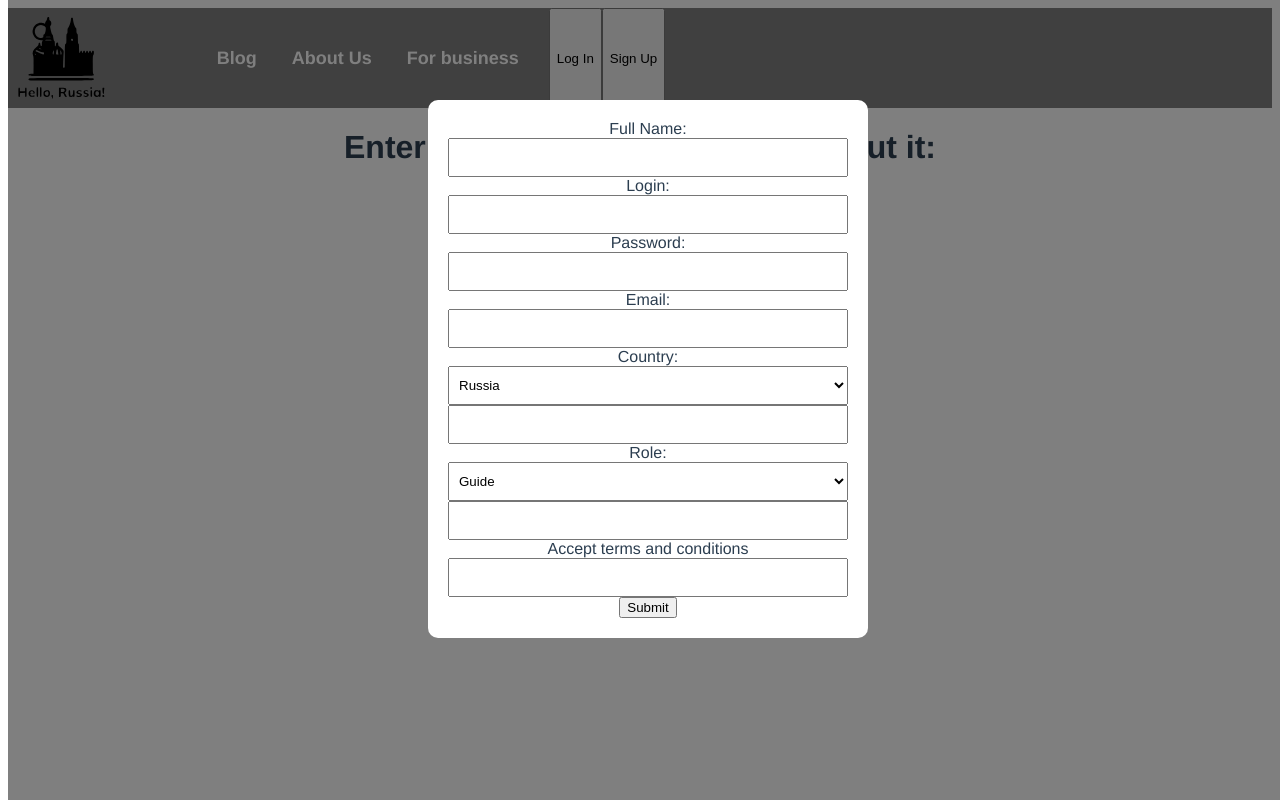
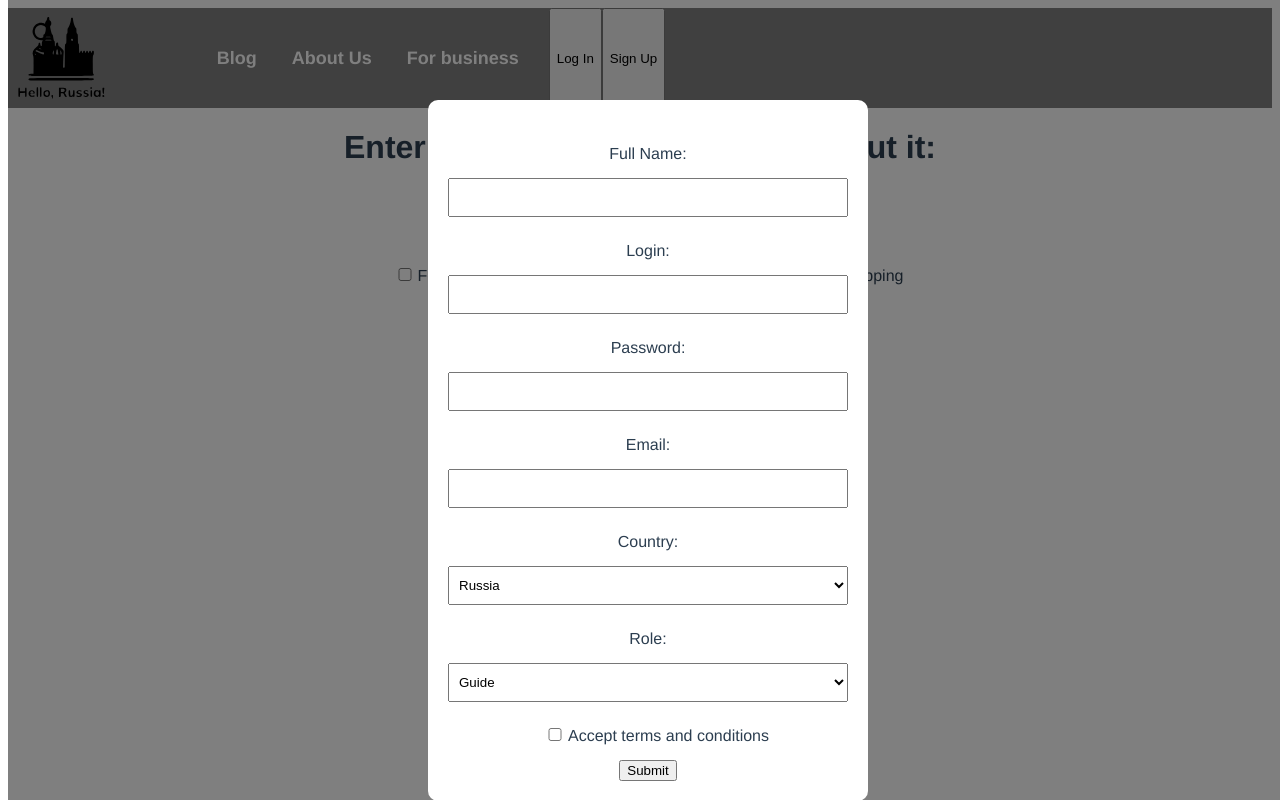
Before and after one commit to kittitereh/web, a Vue app: page / in a window 1280 px wide. Both pictures are taken after a click on the button "Sign Up". Built offline with nearby package versions, Linux system fonts and the light colour scheme.

Commit message:
add tags

```diff
--- a/src/components/CreateAccountPopup.vue
+++ b/src/components/CreateAccountPopup.vue
@@ -15,15 +15,18 @@
                     <option value="Russia"> Russia </option>
                     <option value="China"> China </option>
                 </select>
-                <input type="country" requred v-model="country">
                 <label for = "is_guide">Role:</label>
                 <select type="is_guide" required>
                     <option value="guide"> Guide </option>
                     <option value="tourist"> Tourist</option>
                 </select>
-                <input> Accept terms and conditions <input>
-                <button v-on:click="">Submit</button>
+
             </form>
+            <div>
+                <input type="checkbox" required v-model="terms">
+                <label>Accept terms and conditions</label>
+            </div>
+            <button v-on:click="">Submit</button>
         </div>
     </div>
 </template>
@@ -39,6 +42,7 @@
             password: '',
             country: '',
             role: 'Tourist',
+            terms: false,
         }
 
     },
@@ -69,7 +73,7 @@
 
     label{
         display: inline-block;
-        margin: 25px 0 15 px;
+        margin: 25px 0 15px;
     }
 
     input, select {
@@ -78,4 +82,12 @@
         box-sizing: border-box;
         padding: 10px 6px;
     }
+
+    input[type="checkbox"] {
+        display: inline-block;
+        margin-right: 5px;
+        margin-left: 20px;
+        position: relative;
+        width: 16px;
+    }
 </style>
--- a/src/components/SearchBar.vue
+++ b/src/components/SearchBar.vue
@@ -6,11 +6,24 @@
               class="search-input"
               placeholder="e.g. Moscow"
               type="tags"
-              v-model="tags"/>
+              v-model="tag"
+              @keyup="addTag"/>
         <button class="search-button" @click="searchOnTags">
           <i class="fa-solid fa-magnifying-glass"></i>
         </button>
       </div>
+      <div>
+            <input type="checkbox" value="Food" v-model="tags">
+            <label>Food</label>
+            <input type="checkbox" value="For kids" v-model="tags">
+            <label>For kids</label>
+            <input type="checkbox" value="Russian history" v-model="tags">
+            <label>Russian history</label>
+            <input type="checkbox" value="Culture" v-model="tags">
+            <label>Culture</label>
+            <input type="checkbox" value="Shopping" v-model="tags">
+            <label>Shopping</label>
+        </div>
       <ul class="tags-ul" v-if="tags">
         <li v-for="h in tags">#{{ h }}</li>
       </ul>
@@ -24,6 +37,7 @@
     name: 'App',
     data(){
       return{
+        tag: '',
         tags: [],
       }
     },
@@ -31,6 +45,12 @@
       searchOnTags(){
         console.log("hi")
       },
+      addTag(e){
+        if (e.key==='Enter' && this.tag){
+            this.tags.push(this.tag)
+            this.tag = ''
+        }
+      }
     }
   }
   </script>
@@ -72,4 +92,15 @@
     display: inline;
     padding: 5px;
   }
+
+  label{
+        display: inline-block;
+        margin-left: 5px;
+        margin-left: 20px;
+    }
+
+  input[type="checkbox"]{
+    margin: 0 0 10px 0;
+  }
+
   </style>
```
